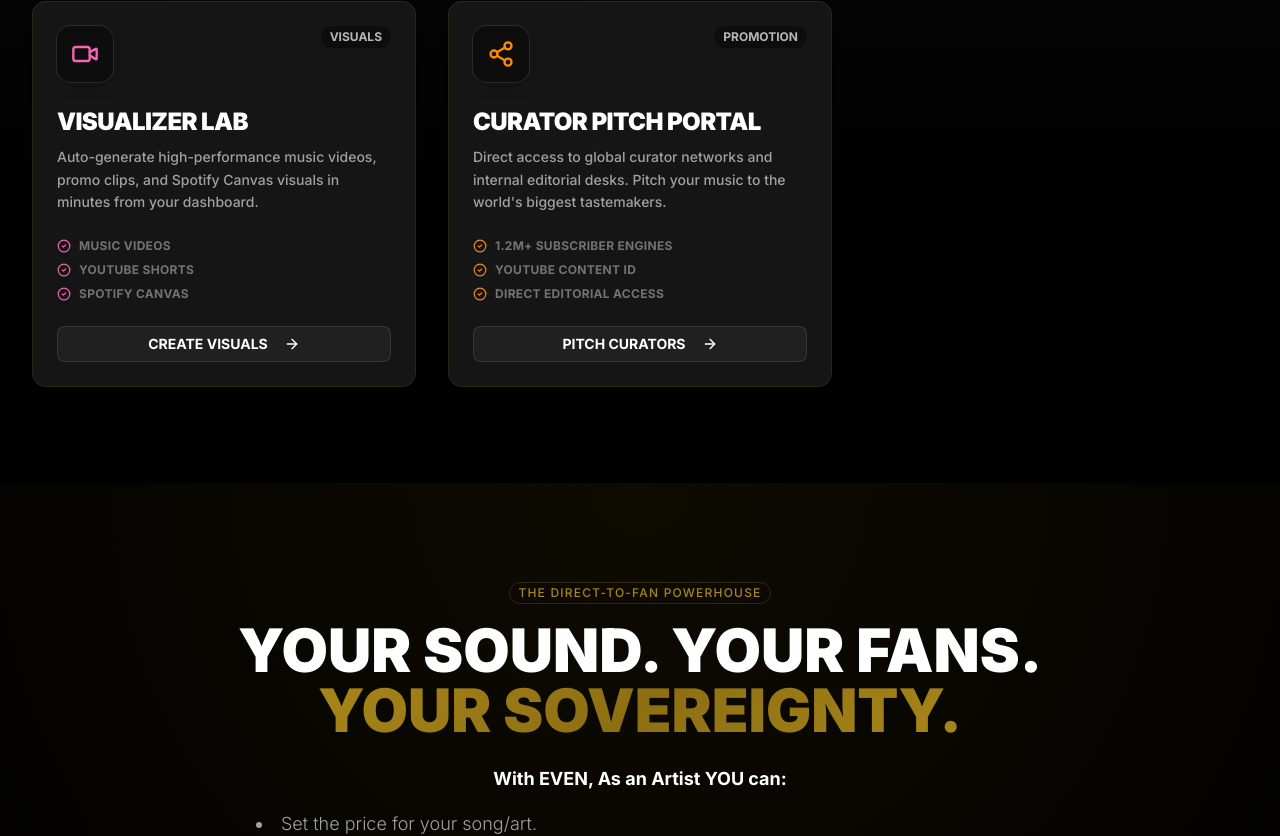
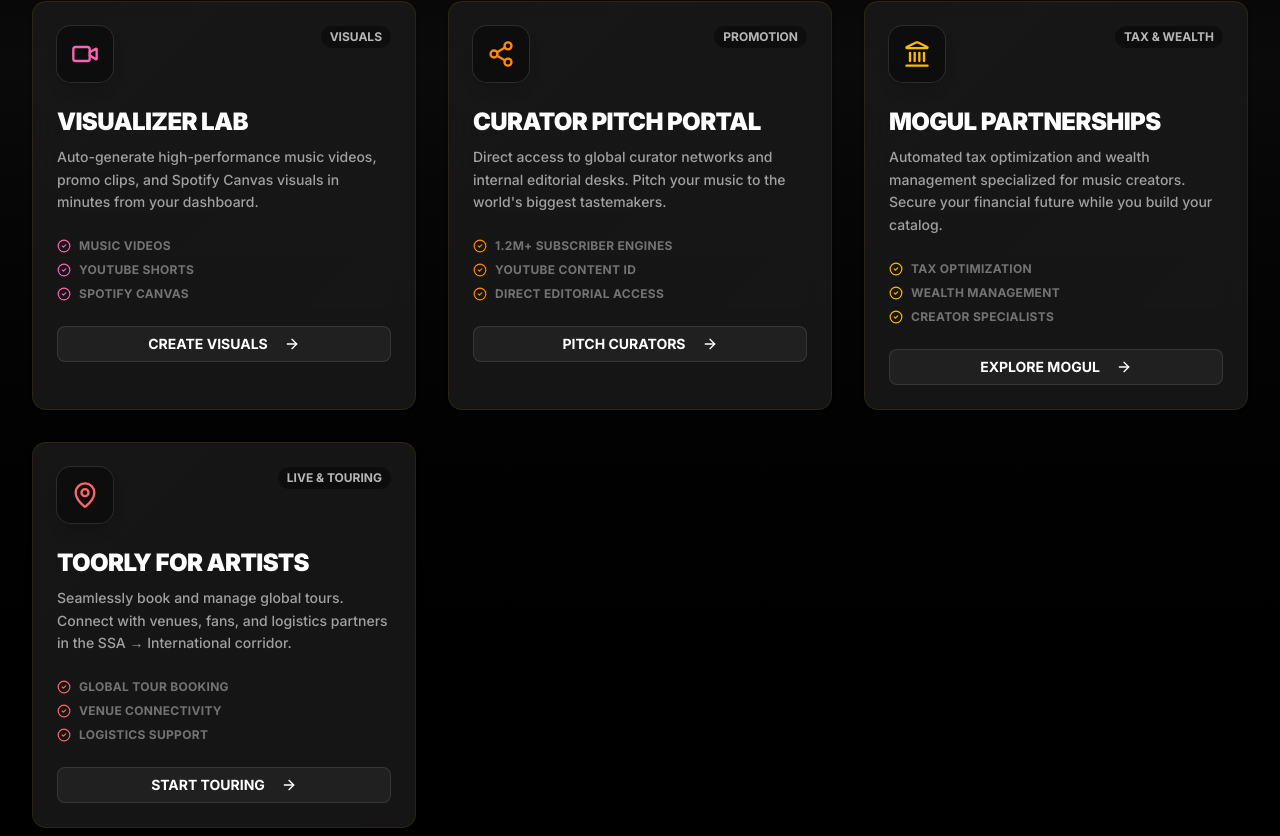
Before and after one commit to kudanmedia/shamiso-v3, a Next.js app: page / in a window 1280 px wide. Shown: the part 2950-3786 px from the top of the page. Built offline with nearby package versions, Linux system fonts and the light colour scheme; no server answers.

Commit message:
groover changes

```diff
--- a/src/app/welcome-artist/page.tsx
+++ b/src/app/welcome-artist/page.tsx
@@ -159,7 +159,7 @@
                                     </Button>
                                 </Link>
                                 <div className="mt-4 text-center">
-                                    <Link href="/dashboard" className="text-neutral-400 hover:text-white text-sm font-medium transition-colors flex items-center justify-center gap-1">
+                                    <Link href="https://portal.shamiso-music.com" className="text-neutral-400 hover:text-white text-sm font-medium transition-colors flex items-center justify-center gap-1">
                                         Or return to dashboard <ArrowRight className="w-3 h-3" />
                                     </Link>
                                 </div>
--- a/src/components/Footer.tsx
+++ b/src/components/Footer.tsx
@@ -30,6 +30,8 @@
     { label: "AI Master Lab", href: "https://automix.roexaudio.com/?via=06e63a" },
     { label: "AI Audio Auditor", href: "https://mixcheckstudio.roexaudio.com/?via=07431b" },
     { label: "Fan Data Analytics", href: "https://amplifiedpro.songtools.io/" },
+    { label: "Mogul Partnerships", href: "https://www.usemogul.com/partnerships" },
+    { label: "Toorly for Artists", href: "https://toorly.com/for-artists" },
 ];
 
 export function Footer() {
--- a/src/components/PowerStack.tsx
+++ b/src/components/PowerStack.tsx
@@ -13,7 +13,9 @@
     Mic2,
     CheckCircle2,
     Share2,
-    Video
+    Video,
+    Landmark,
+    MapPin
 } from "lucide-react";
 import Link from "next/link";
 import { Badge } from "@/components/ui/badge";
@@ -78,11 +80,37 @@
         description:
             "Direct access to global curator networks and internal editorial desks. Pitch your music to the world's biggest tastemakers.",
         cta: "Pitch Curators",
-        href: "/signup",
+        href: "https://www.groover.co/en/?utm_source=Indirect&utm_medium=partner&utm_campaign=shamiso_music",
         gradient: "from-orange-500/20 to-orange-900/5",
         iconColor: "text-orange-400",
         borderColor: "hover:border-orange-500/40",
         features: ["1.2M+ Subscriber Engines", "YouTube Content ID", "Direct Editorial Access"]
+    },
+    {
+        icon: Landmark,
+        title: "Mogul Partnerships",
+        subtitle: "TAX & WEALTH",
+        description:
+            "Automated tax optimization and wealth management specialized for music creators. Secure your financial future while you build your catalog.",
+        cta: "Explore Mogul",
+        href: "https://www.usemogul.com/partnerships",
+        gradient: "from-amber-500/20 to-amber-900/5",
+        iconColor: "text-amber-400",
+        borderColor: "hover:border-amber-500/40",
+        features: ["Tax Optimization", "Wealth Management", "Creator Specialists"]
+    },
+    {
+        icon: MapPin,
+        title: "Toorly for Artists",
+        subtitle: "LIVE & TOURING",
+        description:
+            "Seamlessly book and manage global tours. Connect with venues, fans, and logistics partners in the SSA → International corridor.",
+        cta: "Start Touring",
+        href: "https://toorly.com/for-artists",
+        gradient: "from-red-500/20 to-red-900/5",
+        iconColor: "text-red-400",
+        borderColor: "hover:border-red-500/40",
+        features: ["Global Tour Booking", "Venue Connectivity", "Logistics Support"]
     },
 ];
 
```
